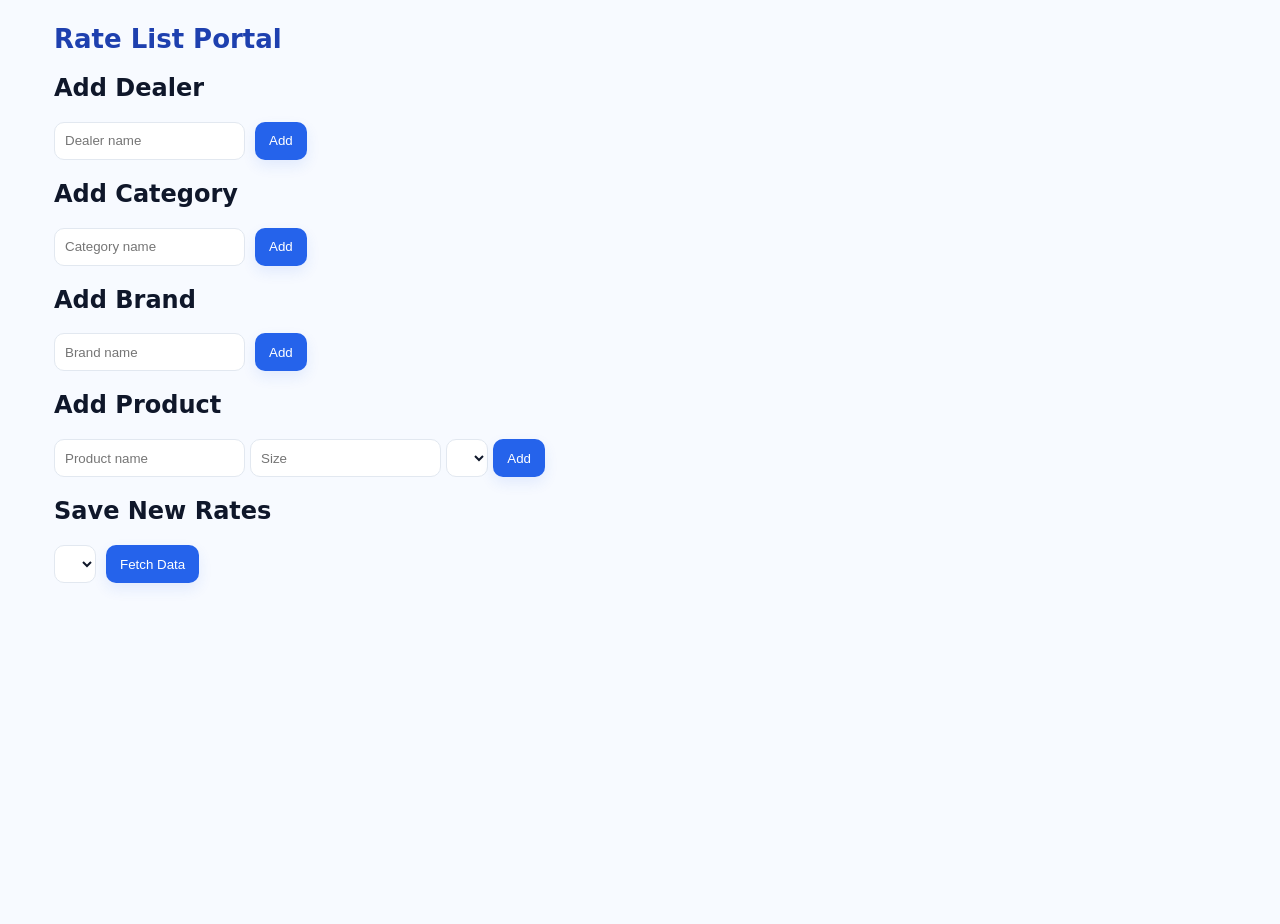
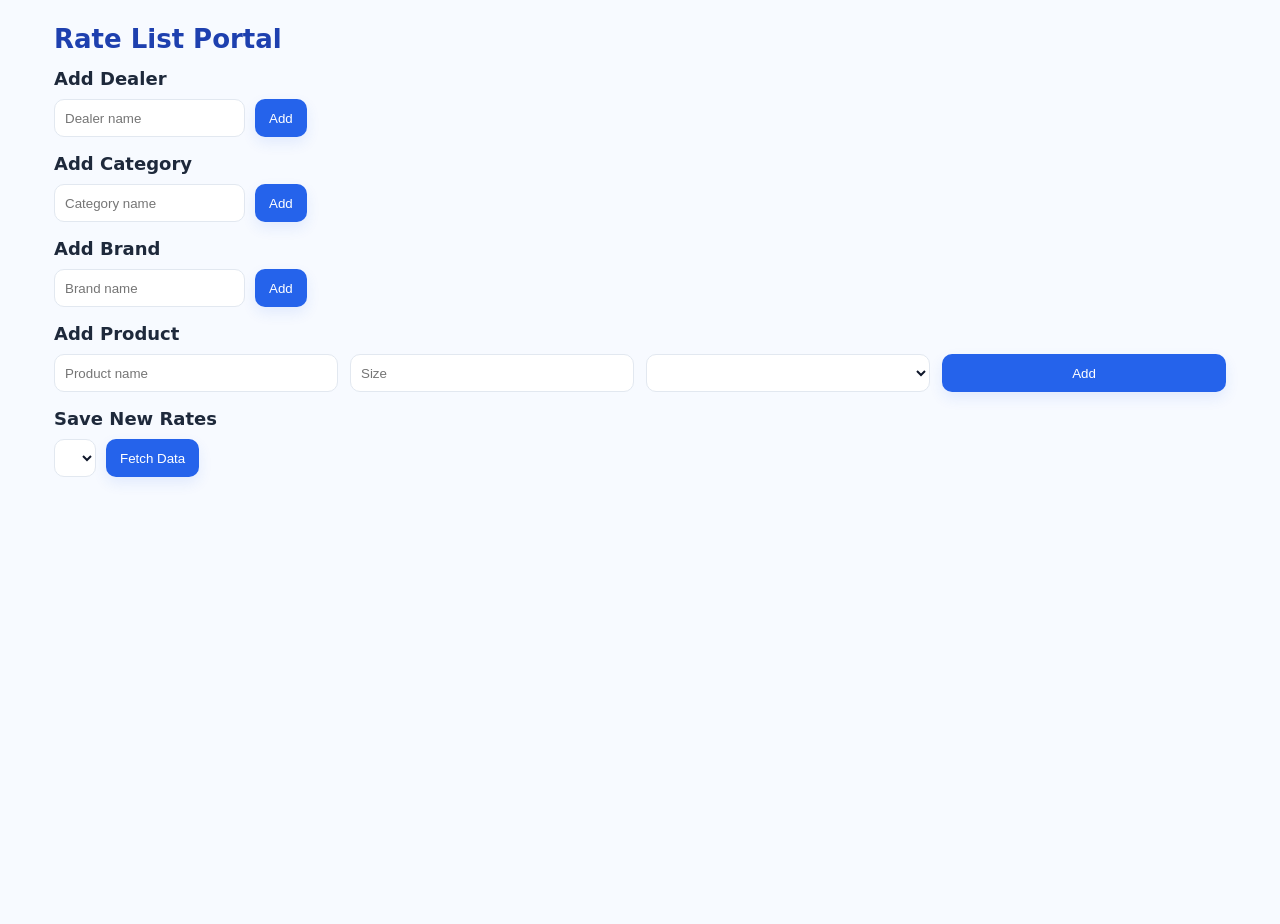

Update style.css

--- a/style.css
+++ b/style.css
@@ -21,12 +21,14 @@ body{
 }
 .container{max-width:1200px;margin:24px auto;padding:0 14px}
 h1{margin:0 0 14px;font-size:26px;color:var(--brand-dark)}
+h2{margin:0 0 10px;font-size:18px;color:#1e293b}
 .card{
   background:var(--surface);
   border:1px solid var(--border);
   border-radius:14px;
   box-shadow:0 6px 18px var(--shadow);
   padding:14px;
+  margin-bottom:14px;
 }
 .hide{display:none}
 
@@ -34,6 +36,24 @@ h1{margin:0 0 14px;font-size:26px;color:var(--brand-dark)}
 .form-row{display:flex;align-items:center;gap:10px}
 .form-row.wrap{flex-wrap:wrap}
 .form-row.gap{gap:12px}
+.form-grid{
+  display:grid;
+  grid-template-columns:repeat(auto-fit, minmax(180px, 1fr));
+  gap:12px;
+  align-items:end;
+}
+.filter-bar{
+  display:grid;
+  grid-template-columns:repeat(auto-fit, minmax(180px, 1fr));
+  gap:12px;
+  align-items:end;
+}
+.controls-grid{
+  display:grid;
+  grid-template-columns:repeat(auto-fit, minmax(190px, 1fr));
+  gap:12px;
+  align-items:end;
+}
 label{display:flex;flex-direction:column;gap:6px;font-size:13px;color:var(--muted)}
 input,select{
   height:38px;
@@ -78,11 +98,13 @@ input:focus,select:focus{border-color:#93c5fd;box-shadow:0 0 0 3px rgba(59,130,2
 .spinner-xl{width:40px;height:40px;border:4px solid var(--brand);border-top-color:transparent;border-radius:50%;animation:spin 1s linear infinite}
 
 /* Tables */
-.table-wrapper{width:100%;overflow:auto}
-.table-wrapper table{width:100%;border-collapse:collapse;margin-top:12px;table-layout:fixed}
-.table-wrapper th,.table-wrapper td{border:1px solid var(--border);padding:8px 10px;text-align:left;vertical-align:top}
-.table-wrapper thead th{background:#f1f5f9;color:#1e293b;font-weight:600}
+.table-wrapper{width:100%;overflow:auto;background:#fff;border:1px solid var(--border);border-radius:14px;padding:8px}
+.table-wrapper table{width:100%;border-collapse:collapse;margin-top:4px;table-layout:fixed;min-width:980px}
+.table-wrapper th,.table-wrapper td{border:1px solid var(--border);padding:10px 12px;text-align:left;vertical-align:top}
+.table-wrapper thead th{background:#f1f5f9;color:#1e293b;font-weight:700}
 .table-wrapper thead .sub th{font-weight:500;font-size:12px}
+.table-wrapper input,.table-wrapper select{width:100%}
+.rate-col{min-width:110px}
 
 /* WEF cell stack (Rate + Term + GST + Freight + CD + Brand) */
 .wef-cell{white-space:normal;min-width:210px}
@@ -115,6 +137,12 @@ input:focus,select:focus{border-color:#93c5fd;box-shadow:0 0 0 3px rgba(59,130,2
   margin-bottom:12px;
   background:#fff;
   box-shadow:0 4px 10px var(--shadow);
+}
+.product-new{
+  display:grid;
+  grid-template-columns:repeat(auto-fit, minmax(160px, 1fr));
+  gap:10px;
+  margin-top:10px;
 }
 .product-header{display:flex;justify-content:space-between;gap:8px;margin-bottom:6px}
 .product-title{font-weight:600;color:var(--brand-dark)}
